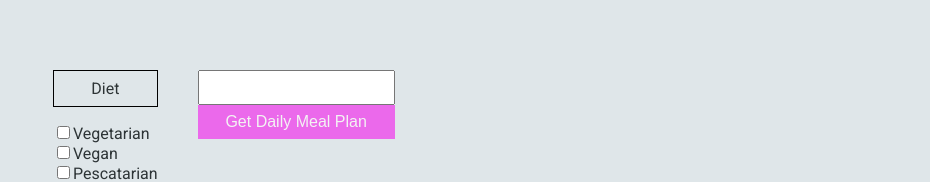
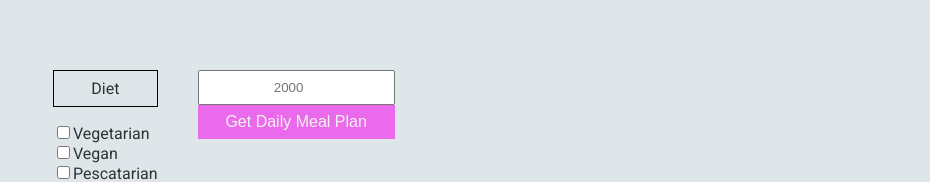
Before and after one commit to justjohnd/salt-and-prepper, a React (Create React App) app: page / in a window 1280 px wide. Shown: the part 260-442 px from the top of the page, without its empty margins (15-945 px from the left). Built offline with nearby package versions, Linux system fonts and the light colour scheme; a web font is replaced by a local one.

Commit message:
Remove placeholder calTarget variable, replace with userCalAverage

```diff
--- a/src/components/App.jsx
+++ b/src/components/App.jsx
@@ -12,12 +12,10 @@ function App() {
     setUserCalAverage(calAverage);
   }
 
-  const calTarget = 2000;
-
   return (
     <div>
       <UserSection addUserCal={addUserCal} />
-      <MealPlan calTarget={calTarget} />
+      <MealPlan userCalAverage={userCalAverage} />
     </div>
   );
 }
--- a/src/components/MealPlan.jsx
+++ b/src/components/MealPlan.jsx
@@ -11,7 +11,7 @@ function MealPlan(props) {
     'Ketogenic',
   ];
   const [mealData, setMealData] = useState(null);
-  const [calories, setCalories] = useState(props.calTarget);
+  const [calories, setCalories] = useState(props.userCalAverage);
   const [diet, setDiet] = useState('');
 
   function handleDiet(e) {
@@ -54,7 +54,7 @@ function MealPlan(props) {
           <input
             className="d-block"
             type="number"
-            placeholder=""
+            placeholder={props.userCalAverage}
             onChange={e => e.target.value}
           />
           <button onClick={getMealData}>Get Daily Meal Plan</button>
```
